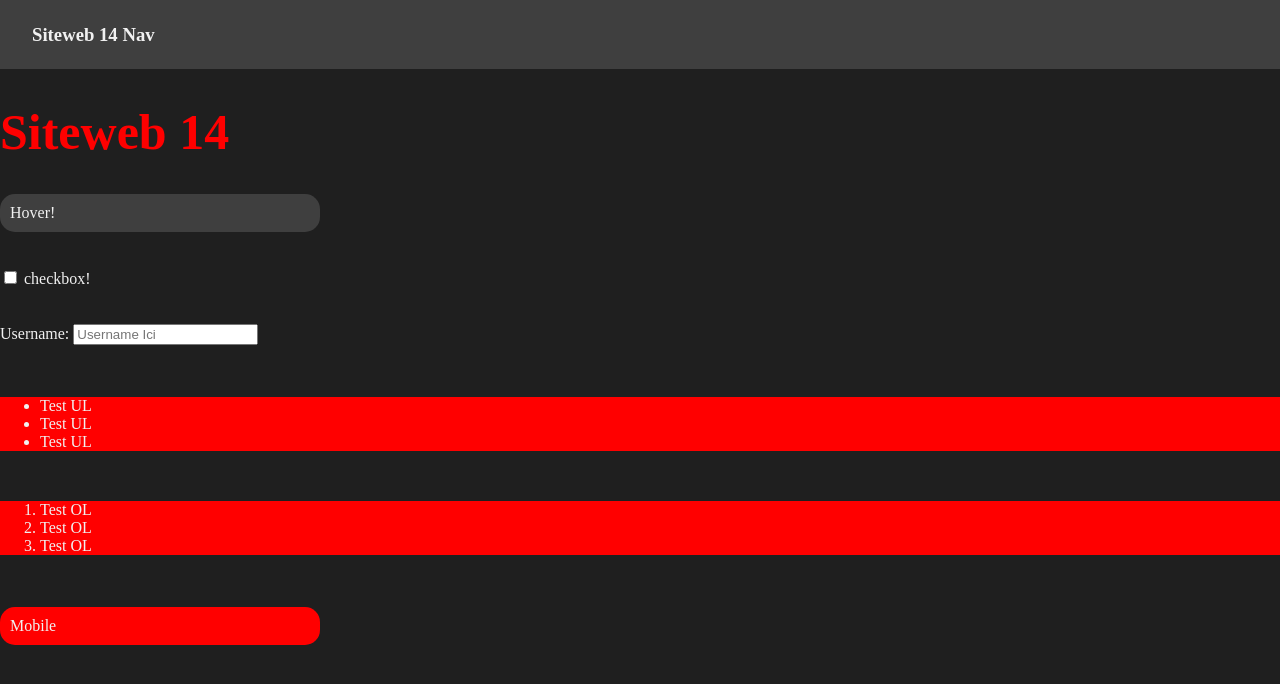
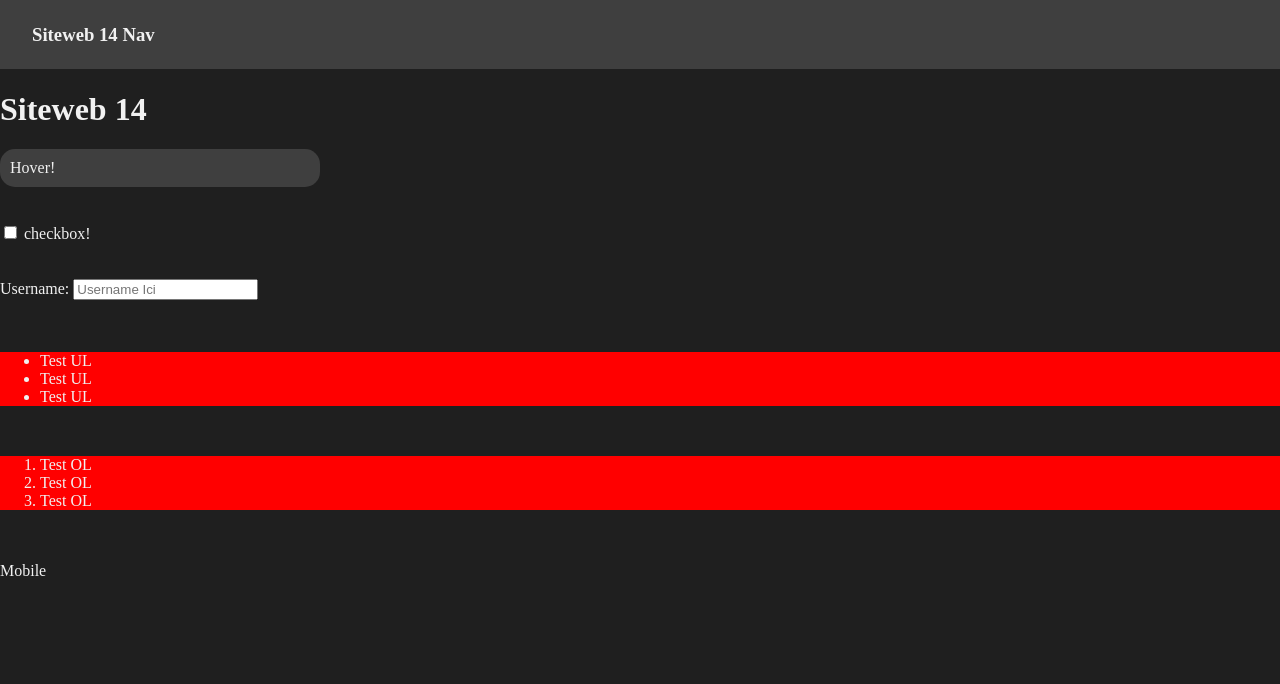
Before and after one commit to anthonyroyccnb/siteweb14, a plain HTML site: page index.html in a window 1280 px wide. Drawn offline with Linux system fonts and the light colour scheme.

Commit message:
Update style.css

```diff
--- a/css/style.css
+++ b/css/style.css
@@ -5,11 +5,30 @@ body {
     margin: 0px;
 }
 
+/* =========== NAVIGATION ============== */
+
 nav {
     padding: 5px 32px;
     background-color: #3f3f3f;
+    display: flex;
+    align-items: center;
+    gap: 15px;
 }
 
+.spacer {
+    flex: 1;
+}
+
+a {
+    font-size: 24px;
+    color: white;
+    text-decoration: none;
+    transition: color 0.2s ease-in;
+}
+
+a:hover {
+    color: skyblue;
+}
 /* =========== BOITE HOVER ============== */
 
 .hover {
@@ -57,94 +76,32 @@ nav {
 /* Mobile Responsive */
 
 @media (min-width:320px) {
-    /* smartphone */
-    .mobile {
-        background-color: green;
-        padding: 10px;
-        width: 300px;
-        border-radius: 15px;
-    }
-
-    h1 {
-        color: green;
-        font-size: 4px;
-    }
+    .menu { display: none; }
+    .menu-mobile { display: block; }
 }
 
 @media (min-width:480px) {
-    /* landscape smartphone */
-    .mobile {
-        background-color: green;
-        padding: 10px;
-        width: 300px;
-        border-radius: 15px;
-    }
-
-    h1 {
-        color: green;
-        font-size: 4px;
-    }
+    .menu { display: none; }
+    .menu-mobile { display: block; }
 }
 
 
 @media (min-width:600px) {
-    /* Portrait Tablet */
-    .mobile {
-        background-color: blue;
-        padding: 10px;
-        width: 300px;
-        border-radius: 15px;
-    }
-
-    h1 {
-        color: blue;
-        font-size: 15px;
-    }
+    .menu { display: none; }
+    .menu-mobile { display: block; }
 }
 
 @media (min-width:801px) {
-    /* Landscape Tablet */
-    .mobile {
-        background-color: blue;
-        padding: 10px;
-        width: 300px;
-        border-radius: 15px;
-    }
-
-    h1 {
-        color: blue;
-        font-size: 15px;
-    }
+    .menu { display: none; }
+    .menu-mobile { display: block; }
 }
 
-
-
 @media (min-width:1025px) {
-    /* Big Landscape */
-    .mobile {
-        background-color: red;
-        padding: 10px;
-        width: 300px;
-        border-radius: 15px;
-    }
-
-    h1 {
-        color: red;
-        font-size: 50px;
-    }
+    .menu { display: block; }
+    .menu-mobile { display: none; }
 }
 
 @media (min-width:1281px) {
-    /* Laptop Desktop */
-    .mobile {
-        background-color: red;
-        padding: 10px;
-        width: 300px;
-        border-radius: 15px;
-    }
-
-    h1 {
-        color: red;
-        font-size: 50px;
-    }
+    .menu { display: block; }
+    .menu-mobile { display: none; }
 }
```
